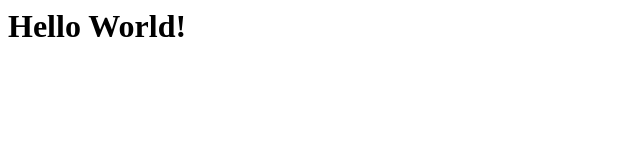
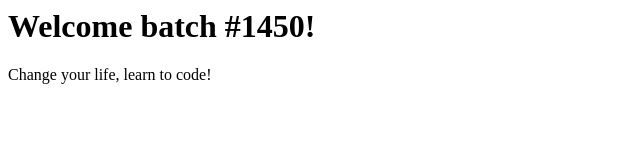
Before and after one commit to Jecacueca/git-101-1450, a plain HTML site: page index.html in a window 1280 px wide. Shown: the whole page, without its empty margins (0-640 px from the left). Drawn offline with Linux system fonts and the light colour scheme.

Commit message:
Updated heading and added subheading

```diff
--- a/index.html
+++ b/index.html
@@ -1 +1,2 @@
-<h1>Hello World!</h1>
+<h1>Welcome batch #1450!</h1>
+<p>Change your life, learn to code!</p>
```
